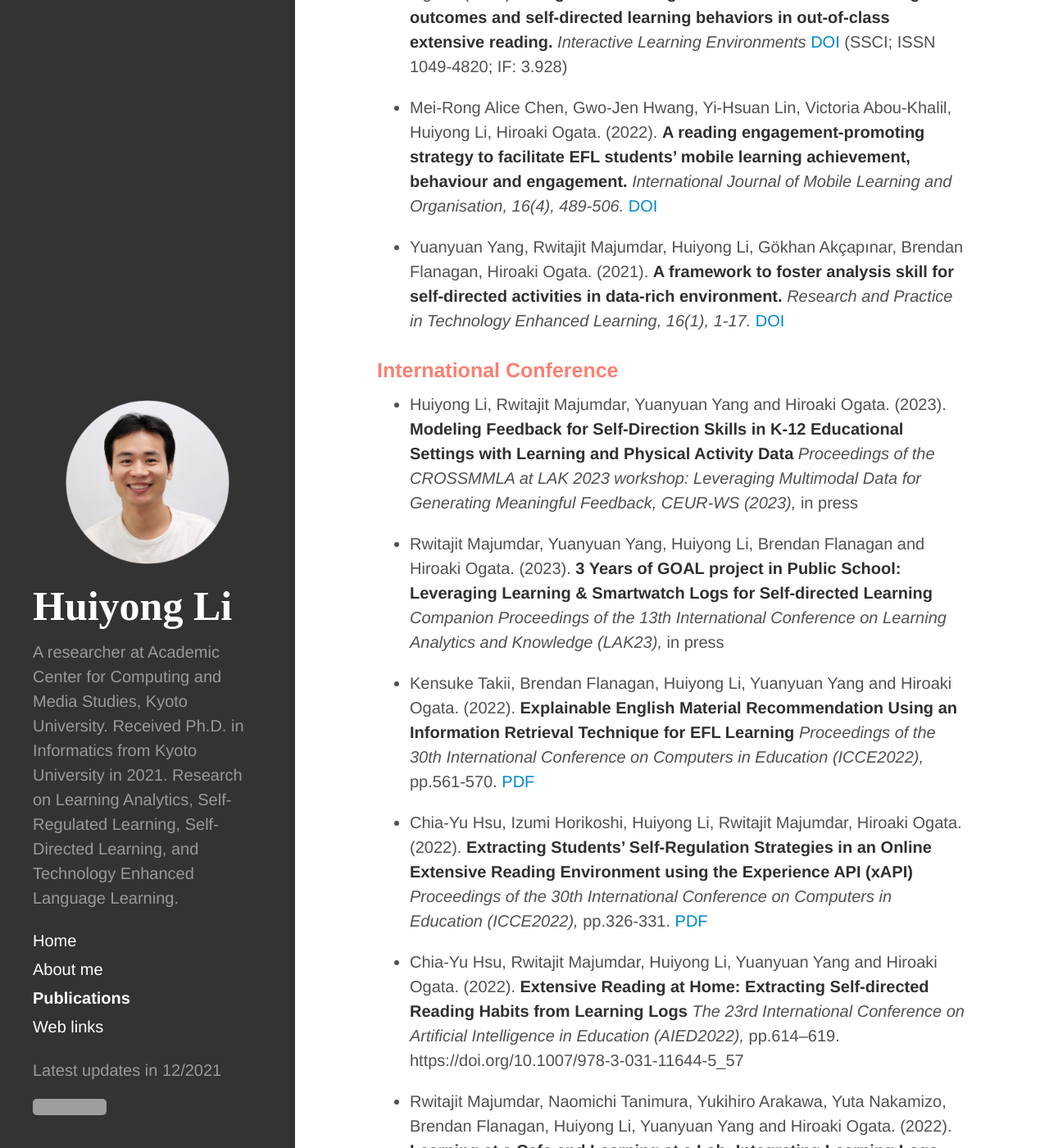
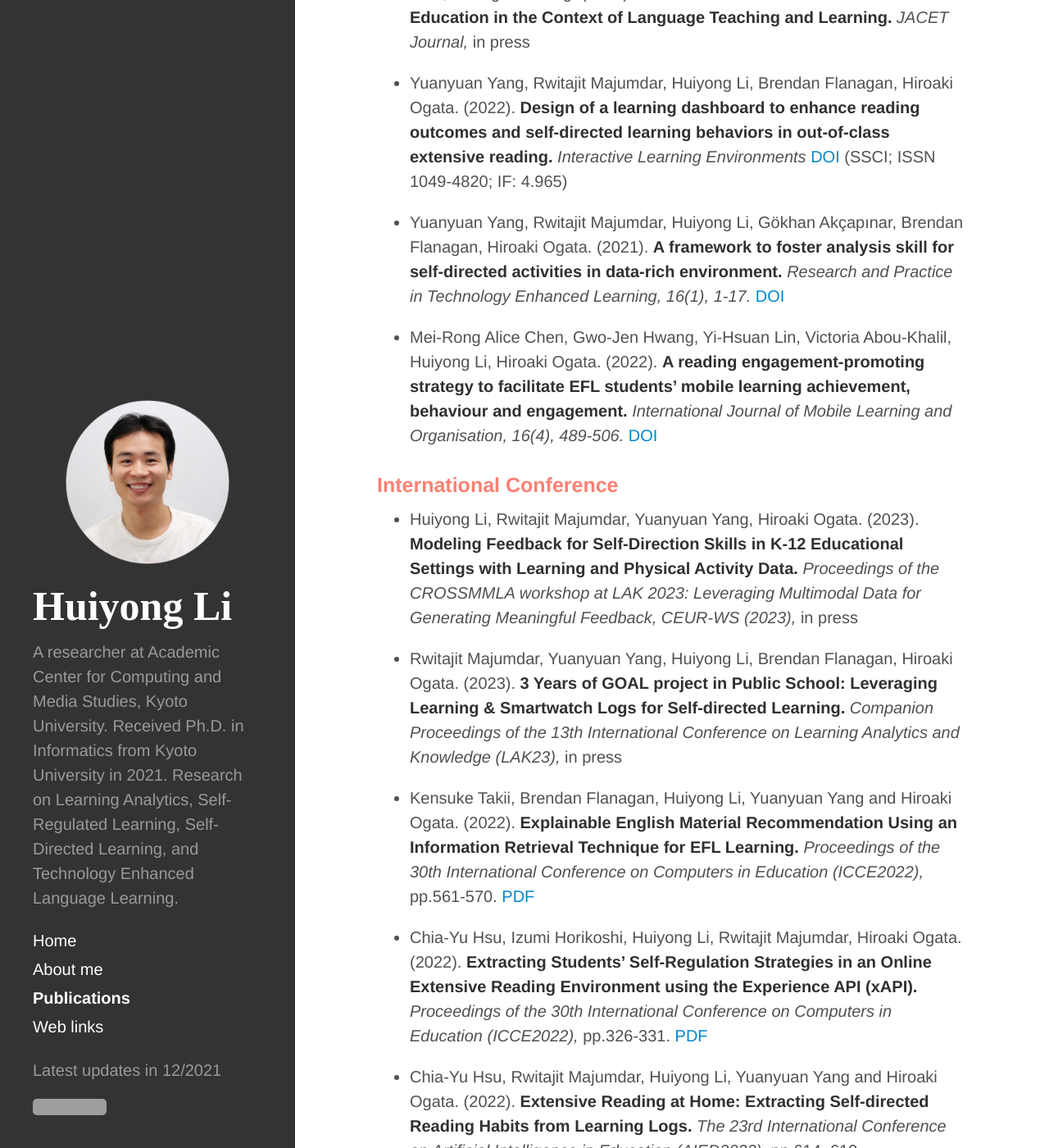
Before and after one commit to li-huiyong/li-huiyong.github.io, a Jekyll site: the page built from publications.md, in a window 1280 px wide and 1400 px high, scrolled down 827 px. Shown: the whole window at 82% size. Built offline with Jekyll 4.4.1, drawn with Linux system fonts in a browser that asks for light colours; nearby versions of some CDN libraries; some web fonts are replaced; some of the changed text lies outside the part shown; grey boxes are pictures that could not be loaded.

Commit message:
add JACET paper

```diff
--- a/publications.md
+++ b/publications.md
@@ -9,38 +9,40 @@
 
 ### <span style="color: Salmon; ">Journal</span>
 
-* Huiyong Li, Rwitajit Majumdar, Mei-Rong Alice Chen, Hiroaki Ogata. (2021). **Goal-oriented active learning (GOAL) system to promote reading engagement, self-directed learning behavior, and motivation in extensive reading.** _Computers & Education, 104239._ [DOI](https://doi.org/10.1016/j.compedu.2021.104239){:target="_blank"} [BibTeX](https://li-huiyong.github.io/resources/li2021goal.bib){:target="_blank"} (SCI and SSCI; ISSN 0360-1315; IF: 8.538)
+* Huiyong Li, Rwitajit Majumdar, Mei-Rong Alice Chen, Hiroaki Ogata. (2021). **Goal-oriented active learning (GOAL) system to promote reading engagement, self-directed learning behavior, and motivation in extensive reading.** _Computers & Education, 104239._ [DOI](https://doi.org/10.1016/j.compedu.2021.104239){:target="_blank"} [BibTeX](https://li-huiyong.github.io/resources/li2021goal.bib){:target="_blank"} (SCI and SSCI; ISSN 0360-1315; IF: 11.182)
 
-* Huiyong Li, Rwitajit Majumdar, Mei-Rong Alice Chen, Yuanyuan Yang, Hiroaki Ogata. (2021). **Analysis of self-directed learning ability, reading outcomes, and personalized planning behavior for self-directed extensive reading.** _Interactive Learning Environments_ [DOI](https://doi.org/10.1080/10494820.2021.1937660){:target="_blank"} [BibTeX](https://li-huiyong.github.io/resources/li2021analysis.bib){:target="_blank"} (SSCI; ISSN 1049-4820; IF: 3.928)
+* Huiyong Li, Rwitajit Majumdar, Mei-Rong Alice Chen, Yuanyuan Yang, Hiroaki Ogata. (2021). **Analysis of self-directed learning ability, reading outcomes, and personalized planning behavior for self-directed extensive reading.** _Interactive Learning Environments_ [DOI](https://doi.org/10.1080/10494820.2021.1937660){:target="_blank"} [BibTeX](https://li-huiyong.github.io/resources/li2021analysis.bib){:target="_blank"} (SSCI; ISSN 1049-4820; IF: 4.965)
 
 * Huiyong Li, Brendan Flanagan, Shin’ichi Konomi, Hiroaki Ogata. (2018). **Measuring Behaviors and Identifying Indicators of Self-Regulation in Computer-Assisted Language Learning Courses.** _Research and Practice in Technology Enhanced Learning, 13(1), 19._ [DOI](https://doi.org/10.1186/s41039-018-0087-7){:target="_blank"} [BibTeX](https://li-huiyong.github.io/resources/li2018measuring.bib){:target="_blank"}
 
-* Yuanyuan Yang, Rwitajit Majumdar, Huiyong Li, Brendan Flanagan, Hiroaki Ogata. (2022). **Design of a learning dashboard to enhance reading outcomes and self-directed learning behaviors in out-of-class extensive reading.** _Interactive Learning Environments_ [DOI](https://doi.org/10.1080/10494820.2022.2101126){:target="_blank"} (SSCI; ISSN 1049-4820; IF: 3.928)
+* Hiroaki Ogata, Huiyong Li, Rwitajit Majumdar, Yuko Toyokawa, Kensuke Takii, Changhao Liang. (2023). **Towards Data and Evidence-driven Education in the Context of Language Teaching and Learning.** _JACET Journal,_ in press
+
+* Yuanyuan Yang, Rwitajit Majumdar, Huiyong Li, Brendan Flanagan, Hiroaki Ogata. (2022). **Design of a learning dashboard to enhance reading outcomes and self-directed learning behaviors in out-of-class extensive reading.** _Interactive Learning Environments_ [DOI](https://doi.org/10.1080/10494820.2022.2101126){:target="_blank"} (SSCI; ISSN 1049-4820; IF: 4.965)
+
+* Yuanyuan Yang, Rwitajit Majumdar, Huiyong Li, Gökhan Akçapınar, Brendan Flanagan, Hiroaki Ogata. (2021). **A framework to foster analysis skill for self-directed activities in data-rich environment.** _Research and Practice in Technology Enhanced Learning, 16(1), 1-17._ [DOI](https://doi.org/10.1186/s41039-021-00170-y){:target="_blank"}
 
 * Mei-Rong Alice Chen, Gwo-Jen Hwang, Yi-Hsuan Lin, Victoria Abou-Khalil, Huiyong Li, Hiroaki Ogata. (2022). **A reading engagement-promoting strategy to facilitate EFL students' mobile learning achievement, behaviour and engagement.** _International Journal of Mobile Learning and Organisation, 16(4), 489-506._ [DOI](https://doi.org/10.1504/IJMLO.2022.125968)
-
-* Yuanyuan Yang, Rwitajit Majumdar, Huiyong Li, Gökhan Akçapınar, Brendan Flanagan, Hiroaki Ogata. (2021). **A framework to foster analysis skill for self-directed activities in data-rich environment.** _Research and Practice in Technology Enhanced Learning, 16(1), 1-17._ [DOI](https://doi.org/10.1186/s41039-021-00170-y){:target="_blank"}
 
 
 ### <span style="color: Salmon; ">International Conference</span>
 
-* Huiyong Li, Rwitajit Majumdar, Yuanyuan Yang and Hiroaki Ogata. (2023). **Modeling Feedback for Self-Direction Skills in K-12 Educational Settings with Learning and Physical Activity Data** _Proceedings of the CROSSMMLA at LAK 2023 workshop: Leveraging Multimodal Data for Generating Meaningful Feedback, CEUR-WS (2023),_ in press
+* Huiyong Li, Rwitajit Majumdar, Yuanyuan Yang, Hiroaki Ogata. (2023). **Modeling Feedback for Self-Direction Skills in K-12 Educational Settings with Learning and Physical Activity Data.** _Proceedings of the CROSSMMLA workshop at LAK 2023: Leveraging Multimodal Data for Generating Meaningful Feedback, CEUR-WS (2023),_ in press
 
-* Rwitajit Majumdar, Yuanyuan Yang, Huiyong Li, Brendan Flanagan and Hiroaki Ogata. (2023). **3 Years of GOAL project in Public School: Leveraging Learning & Smartwatch Logs for Self-directed Learning** _Companion Proceedings of the 13th International Conference on Learning Analytics and Knowledge (LAK23),_ in press
+* Rwitajit Majumdar, Yuanyuan Yang, Huiyong Li, Brendan Flanagan, Hiroaki Ogata. (2023). **3 Years of GOAL project in Public School: Leveraging Learning & Smartwatch Logs for Self-directed Learning.** _Companion Proceedings of the 13th International Conference on Learning Analytics and Knowledge (LAK23),_ in press
 
-* Kensuke Takii, Brendan Flanagan, Huiyong Li, Yuanyuan Yang and Hiroaki Ogata. (2022). **Explainable English Material Recommendation Using an Information Retrieval Technique for EFL Learning** _Proceedings of the 30th International Conference on Computers in Education (ICCE2022),_ pp.561-570. [PDF](https://www.researchgate.net/publication/365821565_Explainable_English_Material_Recommendation_Using_an_Information_Retrieval_Technique_for_EFL_Learning){:target="_blank"}
+* Kensuke Takii, Brendan Flanagan, Huiyong Li, Yuanyuan Yang and Hiroaki Ogata. (2022). **Explainable English Material Recommendation Using an Information Retrieval Technique for EFL Learning.** _Proceedings of the 30th International Conference on Computers in Education (ICCE2022),_ pp.561-570. [PDF](https://www.researchgate.net/publication/365821565_Explainable_English_Material_Recommendation_Using_an_Information_Retrieval_Technique_for_EFL_Learning){:target="_blank"}
 
-* Chia-Yu Hsu, Izumi Horikoshi, Huiyong Li, Rwitajit Majumdar, Hiroaki Ogata. (2022). **Extracting Students’ Self-Regulation Strategies in an Online Extensive Reading Environment using the Experience API (xAPI)** _Proceedings of the 30th International Conference on Computers in Education (ICCE2022),_ pp.326-331. [PDF](https://www.researchgate.net/publication/365838088_Extracting_Students'_Self-Regulation_Strategies_in_an_Online_Extensive_Reading_Environment_using_the_Experience_API_xAPI){:target="_blank"}
+* Chia-Yu Hsu, Izumi Horikoshi, Huiyong Li, Rwitajit Majumdar, Hiroaki Ogata. (2022). **Extracting Students’ Self-Regulation Strategies in an Online Extensive Reading Environment using the Experience API (xAPI).** _Proceedings of the 30th International Conference on Computers in Education (ICCE2022),_ pp.326-331. [PDF](https://www.researchgate.net/publication/365838088_Extracting_Students'_Self-Regulation_Strategies_in_an_Online_Extensive_Reading_Environment_using_the_Experience_API_xAPI){:target="_blank"}
 
-* Chia-Yu Hsu, Rwitajit Majumdar, Huiyong Li, Yuanyuan Yang and Hiroaki Ogata. (2022). **Extensive Reading at Home: Extracting Self-directed Reading Habits from Learning Logs** _The 23rd International Conference on Artificial Intelligence in Education (AIED2022),_ pp.614–619. https://doi.org/10.1007/978-3-031-11644-5_57
+* Chia-Yu Hsu, Rwitajit Majumdar, Huiyong Li, Yuanyuan Yang and Hiroaki Ogata. (2022). **Extensive Reading at Home: Extracting Self-directed Reading Habits from Learning Logs.** _The 23rd International Conference on Artificial Intelligence in Education (AIED2022),_ pp.614–619. https://doi.org/10.1007/978-3-031-11644-5_57
 
 * Rwitajit Majumdar, Naomichi Tanimura, Yukihiro Arakawa, Yuta Nakamizo, Brendan Flanagan, Huiyong Li, Yuanyuan Yang and Hiroaki Ogata. (2022). **Learning at a Cafe and Learning at a Lab: Integrating Learning Logs with Smart Eyewear and Environmental Sensor Data.** _In 2022 International Conference on Advanced Learning Technologies (ICALT)_ pp.95-97. https://doi.ieeecomputersociety.org/10.1109/ICALT55010.2022.00036
 
-* Huiyong Li, Rwitajit Majumdar, Yuanyuan Yang and Hiroaki Ogata. (2022). **Perception-behavior differences in self-directed language learning among junior high school EFL learners** _Proceedings of the 1st APSCE International Conference on Future Language Learning (ICFULL2022),_ pp.43 [PDF](https://www.eduhk.hk/ICFULL2022/Proceedings.pdf#page=49){:target="_blank"}
+* Huiyong Li, Rwitajit Majumdar, Yuanyuan Yang and Hiroaki Ogata. (2022). **Perception-behavior differences in self-directed language learning among junior high school EFL learners.** _Proceedings of the 1st APSCE International Conference on Future Language Learning (ICFULL2022),_ pp.43 [PDF](https://www.eduhk.hk/ICFULL2022/Proceedings.pdf#page=49){:target="_blank"}
 
-* Yuanyuan Yang, Huiyong Li, Rwitajit Majumdar and Hiroaki Ogata. (2022). **Leverage Technology to Support Self-direction Strategies for High School Students in Weekly English Vocabulary and Grammar Learning** _Proceedings of the 1st APSCE International Conference on Future Language Learning (ICFULL2022),_ pp.30 [PDF](https://www.eduhk.hk/ICFULL2022/Proceedings.pdf#page=36){:target="_blank"}
+* Yuanyuan Yang, Huiyong Li, Rwitajit Majumdar and Hiroaki Ogata. (2022). **Leverage Technology to Support Self-direction Strategies for High School Students in Weekly English Vocabulary and Grammar Learning.** _Proceedings of the 1st APSCE International Conference on Future Language Learning (ICFULL2022),_ pp.30 [PDF](https://www.eduhk.hk/ICFULL2022/Proceedings.pdf#page=36){:target="_blank"}
 
-* Rwitajit Majumdar, Huiyong Li, Yuanyuan Yang, Brendan Flanagan and Hiroaki Ogata. (2022) **GOAL System to Support In-class Reading Activity: A Study of Advanced and Standard EFL Learners** _Proceedings of the 1st APSCE International Conference on Future Language Learning (ICFULL2022),_ pp.39 [PDF](https://www.eduhk.hk/ICFULL2022/Proceedings.pdf#page=45){:target="_blank"}
+* Rwitajit Majumdar, Huiyong Li, Yuanyuan Yang, Brendan Flanagan and Hiroaki Ogata. (2022) **GOAL System to Support In-class Reading Activity: A Study of Advanced and Standard EFL Learners.** _Proceedings of the 1st APSCE International Conference on Future Language Learning (ICFULL2022),_ pp.39 [PDF](https://www.eduhk.hk/ICFULL2022/Proceedings.pdf#page=45){:target="_blank"}
 
 * Brendan Flanagan, Rwitajit Majumdar, Huiyong Li, Atsushi Shimada, Fumiya Okubo, Hiroaki Ogata. (2022). **The 4th Workshop on Predicting Performance Based on the Analysis of Reading Behavior.** _Companion Proceedings of the 11th International Conference on Learning Analytics and Knowledge._ http://ceur-ws.org/Vol-3120/
 
```
